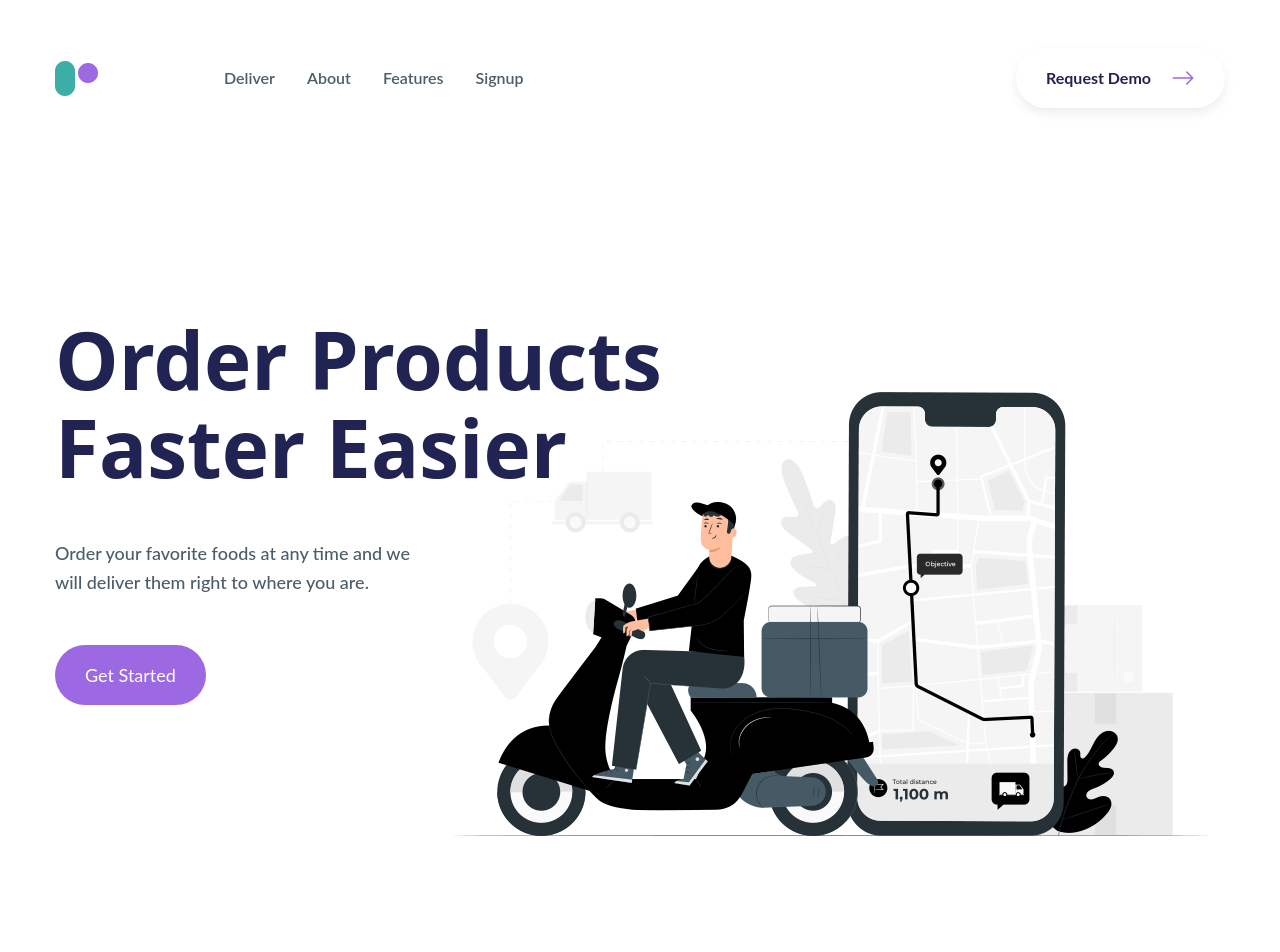
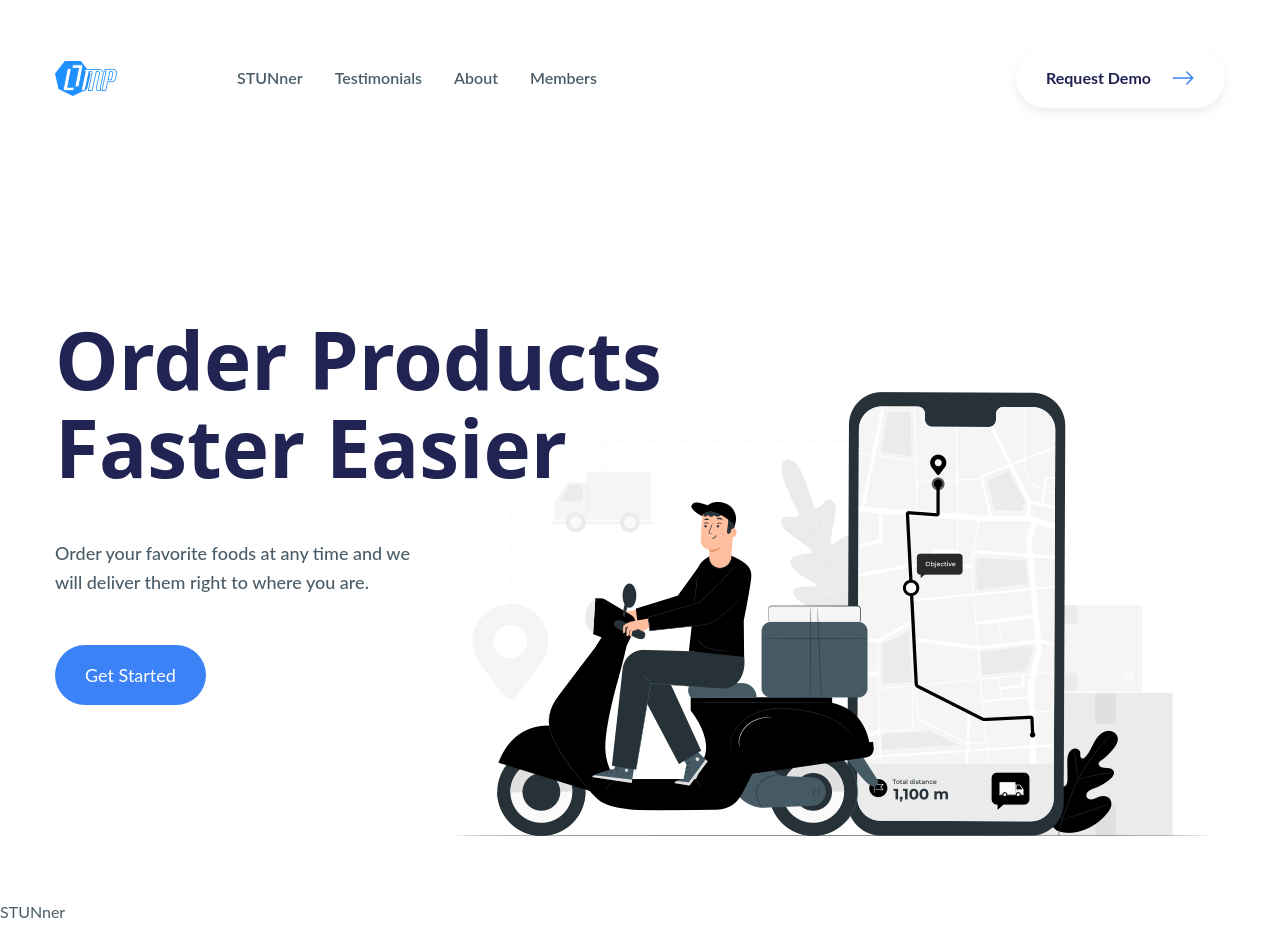
Before and after one commit to VidarHUN/vidarhun, a React (Create React App) app: page / in a window 1280 px wide. Shown: the top 952 px of the page. Built offline with nearby package versions, Linux system fonts and the light colour scheme.

Commit message:
Add navigation

```diff
--- a/src/App.js
+++ b/src/App.js
@@ -6,9 +6,11 @@ import 'aos/dist/aos.css';
 
 // import components
 import Hero from './components/Hero';
-import About from './components/About';
+import Stunner from './components/Stunner';
 import Features from './components/Features';
 import Testimonials from './components/Testimonials';
+import About from './components/About';
+import Members from './components/Members';
 import CtaSection from './components/CtaSection';
 import Footer from './components/Footer';
 
@@ -22,9 +24,11 @@ const App = () => {
 
   return (<div className="overflow-hidden">
     <Hero></Hero>
-    <About></About>
+    <Stunner></Stunner>
     <Features></Features>
     <Testimonials></Testimonials>
+    <About></About>
+    <Members></Members>
     <CtaSection></CtaSection>
     <Footer></Footer>
   </div>);
--- a/src/components/About.js
+++ b/src/components/About.js
@@ -7,7 +7,7 @@ const About = () => {
     // About data content
     const {image, title, subtitle} = aboutData;
     return (
-        <section className='my-[30px] xl:mt-[100px]'
+        <section className='my-[30px] xl:mt-[100px]' id='about'
         // data-aos='fade-up'
         // data-aos-offset='350'
         >
--- a/src/components/Footer.js
+++ b/src/components/Footer.js
@@ -10,7 +10,7 @@ const Footer = () => {
   // destructure footer data
   const { logo, address, email, phone, list1, list2, socialList } = footerData;
   return (
-    <footer
+    <footer id="footer"
     // data-aos='fade-up'
     >
       <div className='container mx-auto'>
--- /dev/null
+++ b/src/components/Members.js
@@ -0,0 +1,14 @@
+import React from 'react'
+
+//import navigation data
+import {membersData} from '../data';
+
+const Members = () => {
+    return (
+        <section id='members'>
+            Members
+        </section>
+    );
+};
+
+export default Members;
--- /dev/null
+++ b/src/components/Stunner.js
@@ -0,0 +1,14 @@
+import React from 'react'
+
+//import navigation data
+import {stunnerData} from '../data';
+
+const Stunner = () => {
+    return (
+        <section id='stunner'>
+            STUNner
+        </section>
+    );
+};
+
+export default Stunner;
--- a/src/components/Testimonials.js
+++ b/src/components/Testimonials.js
@@ -5,7 +5,7 @@ import TestimonialSlider from '../components/TestimonialSlider';
 
 const Testimonials = () => {
     return (
-        <section>
+        <section id='testimonials'>
             <div className='container-fluid mx-auot'>
                 <div className='bg-accent-primary min-h-[600px]'
                 // data-aos='fade-up'
--- a/src/data.js
+++ b/src/data.js
@@ -20,20 +20,20 @@ import Feature4BgImg from '../src/assets/img/features/feature4_bg.png';
 
 export const navigationData = [
     {
-        name: 'Deliver',
-        href: '#',
+        name: 'STUNner',
+        href: '#stunner',
+    },
+    {
+        name: 'Testimonials',
+        href: '#testimonials',
     },
     {
         name: 'About',
-        href: '#',
+        href: '#about',
     },
     {
-        name: 'Features',
-        href: '#',
-    },
-    {
-        name: 'Signup',
-        href: '#',
+        name: 'Members',
+        href: '#members',
     },
 ]
 
@@ -46,11 +46,8 @@ export const heroData = {
     image: HeroImage,
 };
 
-export const aboutData = {
-    image: AboutImg,
-    title: 'Find Out A Little More About Us',
-    subtitle:
-        'We are a company dedicated to the distribution of products by delivery to your home or to the place where you are, with the best quality of delivery.',
+export const stunnerData = {
+
 };
 
 export const featuresData = {
@@ -124,6 +121,17 @@ export const testimonialsData = [
     },
 ];
 
+export const aboutData = {
+  image: AboutImg,
+  title: 'Find Out A Little More About Us',
+  subtitle:
+      'We are a company dedicated to the distribution of products by delivery to your home or to the place where you are, with the best quality of delivery.',
+};
+
+export const membersData = {
+
+};
+
 export const ctaData = {
     title: 'Contact Us From Here',
     subtitle: 'Get limited 1 week free try our features!',
--- a/tailwind.config.js
+++ b/tailwind.config.js
@@ -22,11 +22,11 @@ module.exports = {
         primary: '#212353',
         secondary: '#4B5D68',
         accent: {
-          primary: '#9C69E2',
-          primary_hover: '#9059DB',
-          secondary: '#F063B8',
-          secondary_hover: '#E350A9',
-          tertiary: '#68C9BA',
+          primary: '#3b82f6',
+          primary_hover: '#2563eb',
+          secondary: '#0ea5e9',
+          secondary_hover: '#0284c7',
+          tertiary: '#a855f7',
         }
       },
     },
```
Also changed, not shown: src/assets/img/logo-v2.png, src/assets/img/logo.png.
